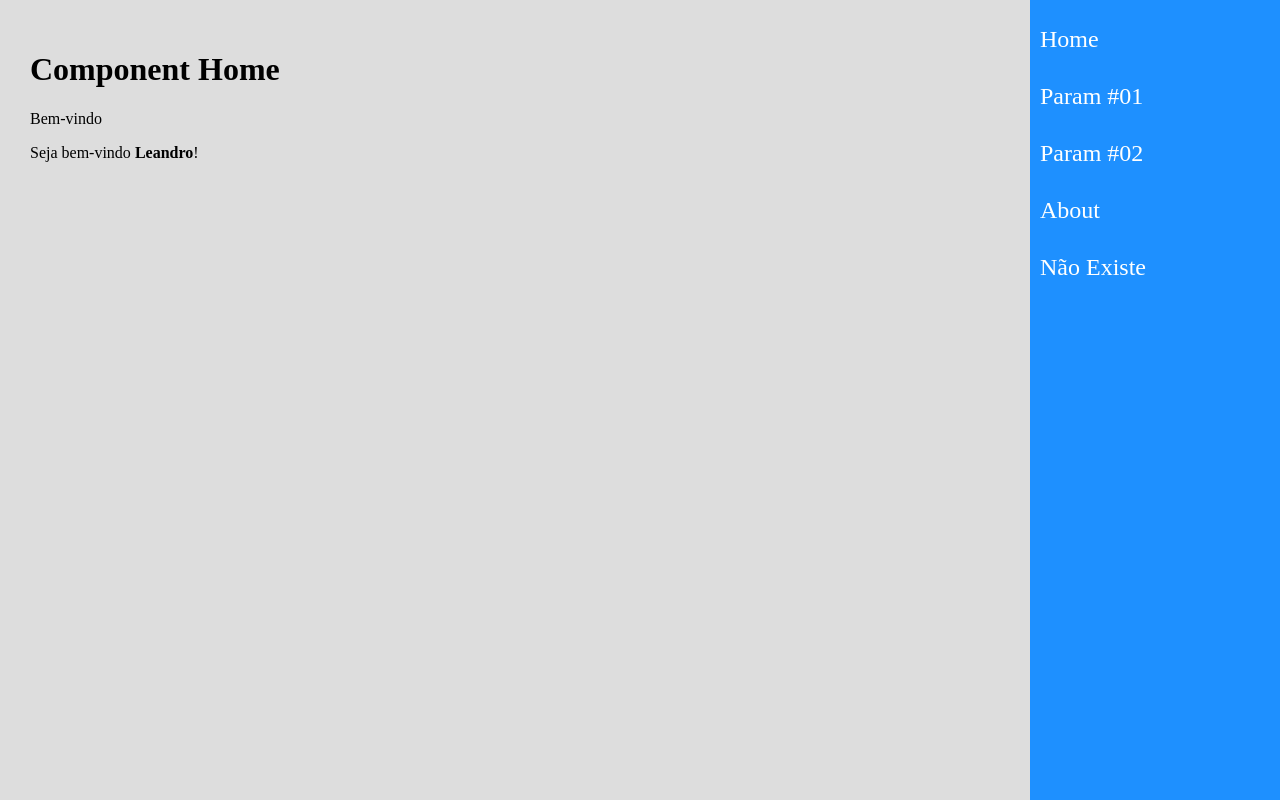
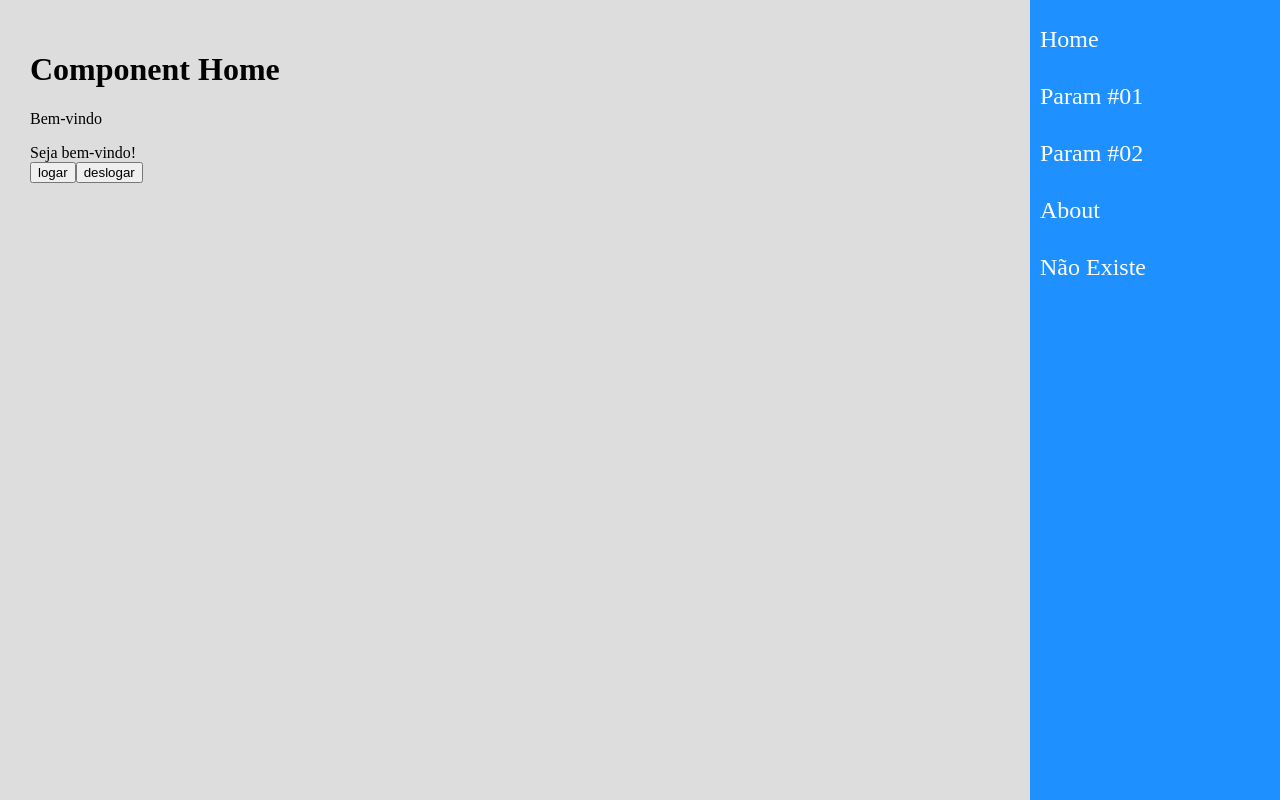
Before and after one commit to leandrobhte1/barbershopFrontProjetoIntegradoPuc, a React (Create React App) app: page / in a window 1280 px wide. Built offline with nearby package versions, Linux system fonts and the light colour scheme.

Commit message:
estrutura base

```diff
--- a/src/components/common/UsuarioInfo.jsx
+++ b/src/components/common/UsuarioInfo.jsx
@@ -3,12 +3,13 @@ import If, { Else } from './If'
 
 export default (props) => {
 
-    const usuario = props.usuario || {};
+    const state = props.state || {};
 
     return (
         <div>
-            <If test={usuario && usuario.nome}>
-                Seja bem-vindo <strong>{usuario.nome}</strong>!
+            <If test={state && state.user.name}>
+                Seja bem-vindo <strong>{state.user.name}</strong>!
+                <span className="role">{state.user.role}</span>
                 <Else>
                     Seja bem-vindo!
                 </Else>
--- /dev/null
+++ b/src/store/actions/user.js
@@ -0,0 +1,8 @@
+export function login(dispatch, user) {
+
+    // fetch('url')
+    //     .then(resp => resp.json())
+    //     .then(json => dispatch({ type: 'userList', payload: json}))
+
+    dispatch({type: 'login', payload: user })
+}
--- /dev/null
+++ b/src/store/index.js
@@ -0,0 +1,14 @@
+export const initialState = {
+    user: { name: '', role: ''},
+    appointments: [],
+
+}
+
+export function reducer(state, action) {
+    switch (action.type) {
+        case 'login':
+            return { ...state, user: {name: action.payload.name, role: action.payload.role }}
+        default:
+            return state
+    }
+}
--- a/src/views/screens/Home.jsx
+++ b/src/views/screens/Home.jsx
@@ -1,12 +1,24 @@
-import React from 'react'
+import React, { useReducer } from 'react'
+import { initialState, reducer } from '../../store'
 import UsuarioInfo from '../../components/common/UsuarioInfo'
+import { login } from '../../store/actions/user'
 
-const Home = props => (
-    <div className="Home">
-        <h1>Component Home</h1>
-        <p>Bem-vindo</p>
-        <UsuarioInfo usuario={{ nome: 'Leandro'}} />
-    </div>
-)
+const Home = props => {
+
+    const [state, dispatch] = useReducer(reducer, initialState)
+
+    let user = { name: 'Leandro', role: 'Admin'};
+
+    return (
+        <div className="Home">
+            <h1>Component Home</h1>
+            <p>Bem-vindo</p>
+            <UsuarioInfo state={state } />
+            <button className="btn" onClick={ () => login(dispatch, user)}>logar</button>
+            <button className="btn" onClick={ () => login(dispatch, initialState.user)}>deslogar</button>
+        </div>
+    )
+
+}
 
 export default Home
```
